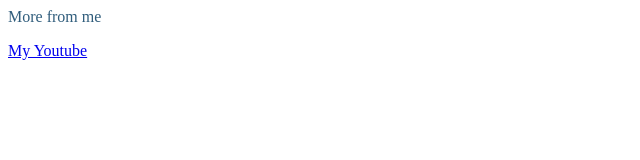
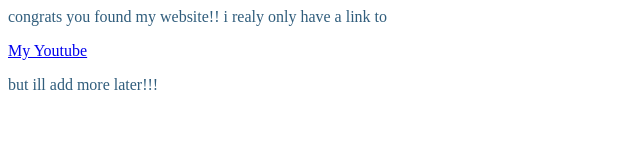
Before and after one commit to alexbergibers/alexbergibers-main-page, a plain HTML site: page alexb.html in a window 1280 px wide. Shown: the whole page, without its empty margins (0-640 px from the left). Drawn offline with Linux system fonts and the light colour scheme.

Commit message:
Update alexb.html
v1.2

```diff
--- a/alexb.html
+++ b/alexb.html
@@ -1,6 +1,8 @@
 <doctypehtml>
 <html>
 <title>Alex Bergibers</title>
-<text><p style="color:#305d7c;">More from me</p></text>
+<text><p style="color:#305d7c;">congrats you found my website!! i realy only have a link to</p></text>
 <a href="https://www.youtube.com/@alexbergibers9161/featured">My Youtube</a>
+<text><p style="color:#305d7c;">but ill add more later!!!</p></text>
+
 </html>
```
